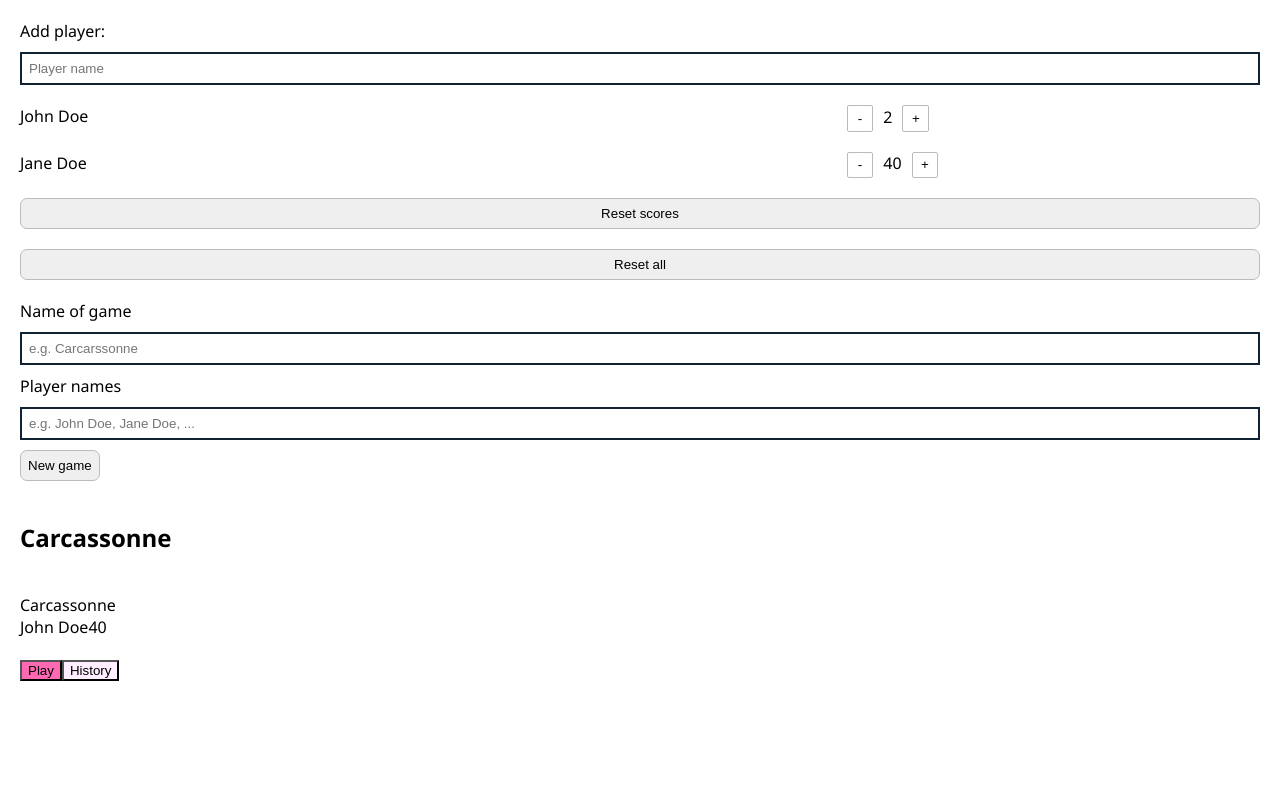
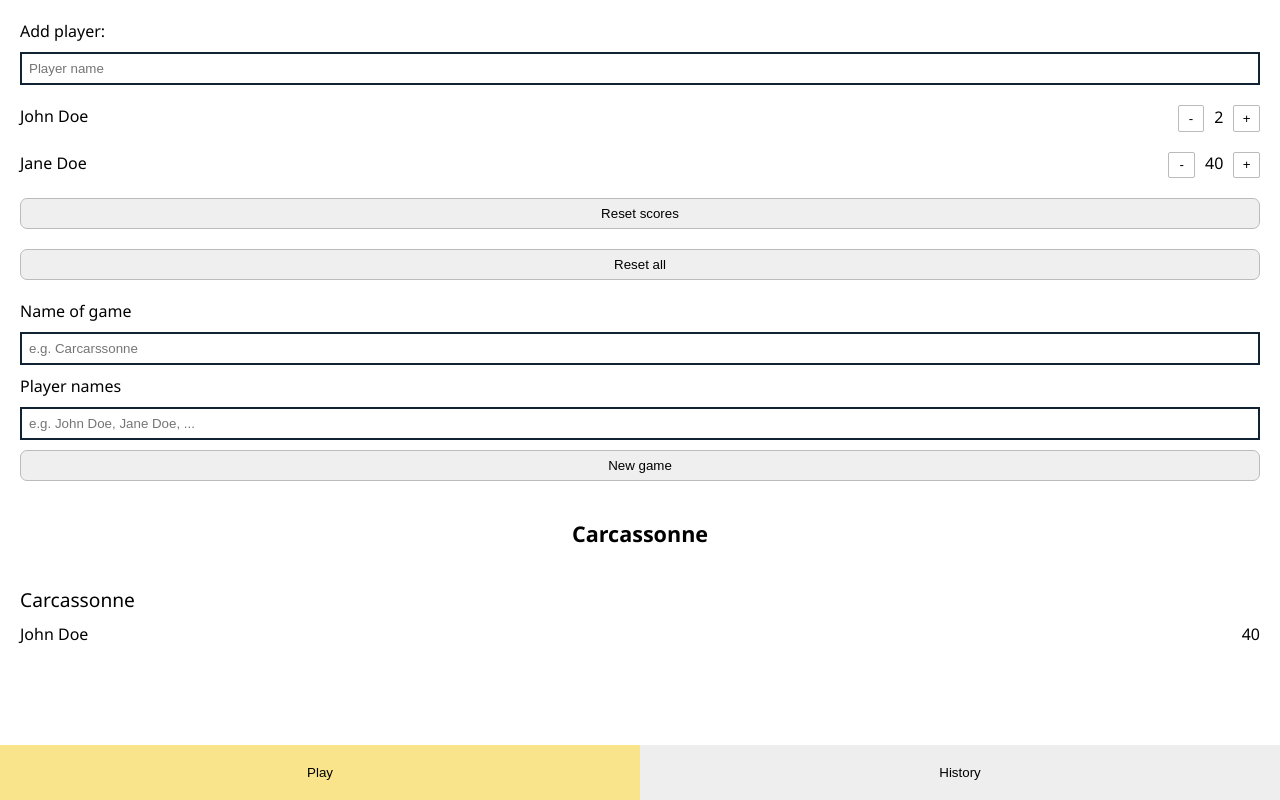
Before and after one commit to dw0111/scorekeeper, a React (Create React App) app: page / in a window 1280 px wide. Built offline with nearby package versions, Linux system fonts and the light colour scheme.

Commit message:
Add basic styling

```diff
--- a/src/components/App/App.js
+++ b/src/components/App/App.js
@@ -1,8 +1,8 @@
 import './App.css'
+import { useState } from 'react'
 import PlayerForm from '../PlayerForm/PlayerForm'
 import Player from '../Player/Player'
 import Button from '../Button/Button'
-import { useState } from 'react'
 import GameForm from '../GameForm/GameForm'
 import Header from '../Header/Header'
 import History from '../HistoryEntry/HistoryEntry'
--- a/src/components/Button/Button.css
+++ b/src/components/Button/Button.css
@@ -2,4 +2,5 @@
   padding: 7px;
   border: 1px solid #bbb;
   border-radius: 7px;
+  width: 100%;
 }
--- a/src/components/Header/Header.css
+++ b/src/components/Header/Header.css
@@ -0,0 +1,4 @@
+.Header {
+  text-align: center;
+  font-size: 90%;
+}
--- a/src/components/HistoryEntry/HistoryEntry.css
+++ b/src/components/HistoryEntry/HistoryEntry.css
@@ -0,0 +1,14 @@
+.HistoryEntry {
+  width: 100%;
+}
+
+.History__name {
+  font-size: 120%;
+  margin-bottom: 10px;
+}
+
+.History__players {
+  display: flex;
+  justify-content: space-between;
+  margin-bottom: 20px;
+}
--- a/src/components/HistoryEntry/HistoryEntry.js
+++ b/src/components/HistoryEntry/HistoryEntry.js
@@ -2,15 +2,16 @@ import './HistoryEntry.css'
 
 export default function HistoryEntry({ nameOfGame, players }) {
   return (
-    <section className="History">
+    <section className="HistoryEntry">
       <div className="History__name">{nameOfGame}</div>
-
-      {players.map(player => (
-        <div key={player.name}>
-          <span className="History__player">{player.name}</span>
-          <span className="History__score">{player.score}</span>
-        </div>
-      ))}
+      <div className="History__players">
+        {players.map((player, index) => (
+          <>
+            <span key={index}>{player.name}</span>
+            <span key={`${index}.score`}>{player.score}</span>
+          </>
+        ))}
+      </div>
     </section>
   )
 }
--- a/src/components/Navigation/Navigation.css
+++ b/src/components/Navigation/Navigation.css
@@ -1,7 +1,17 @@
+.Navigation {
+  position: absolute;
+  bottom: 0;
+  left: 0;
+  width: 100vw;
+}
+
 .Navigation__btn {
-  background: #fef;
+  width: 50%;
+  padding: 20px;
+  border: none;
+  background: #eee;
 }
 
 .Navigation__btn--active {
-  background: hotpink;
+  background: #fae48bff;
 }
--- a/src/components/Navigation/Navigation.js
+++ b/src/components/Navigation/Navigation.js
@@ -7,11 +7,9 @@ export default function Navigation({ onNavigate, pages, activeIndex }) {
         <button
           key={page}
           onClick={() => onNavigate(page, index)}
-          className={
-            index === activeIndex
-              ? 'Navigation__btn--active'
-              : 'Navigation__btn'
-          }
+          className={`Navigation__btn ${
+            index === activeIndex && 'Navigation__btn--active'
+          }`}
         >
           {page}
         </button>
--- a/src/components/Player/Player.css
+++ b/src/components/Player/Player.css
@@ -1,6 +1,6 @@
 .Player {
-  display: grid;
-  grid-template-columns: 2fr 1fr;
+  display: flex;
+  justify-content: space-between;
 }
 
 .Player__btn {
```
